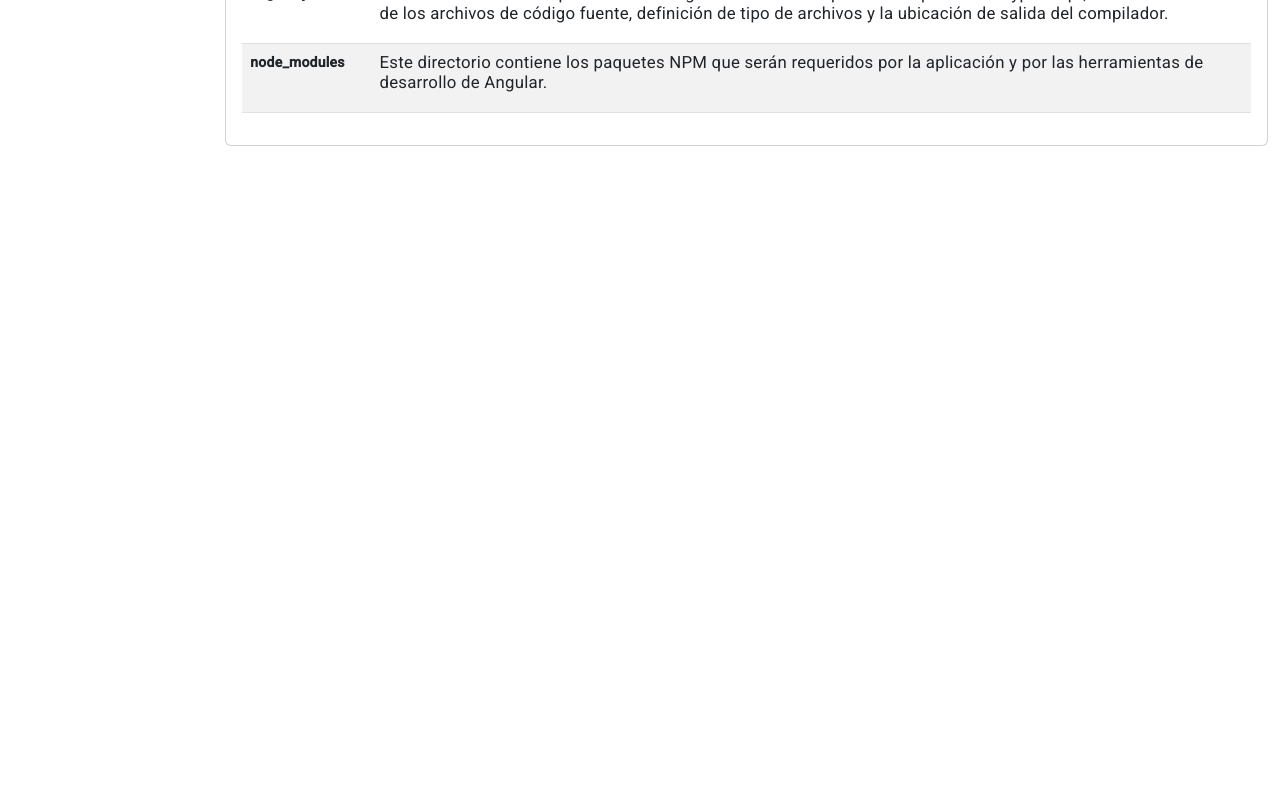
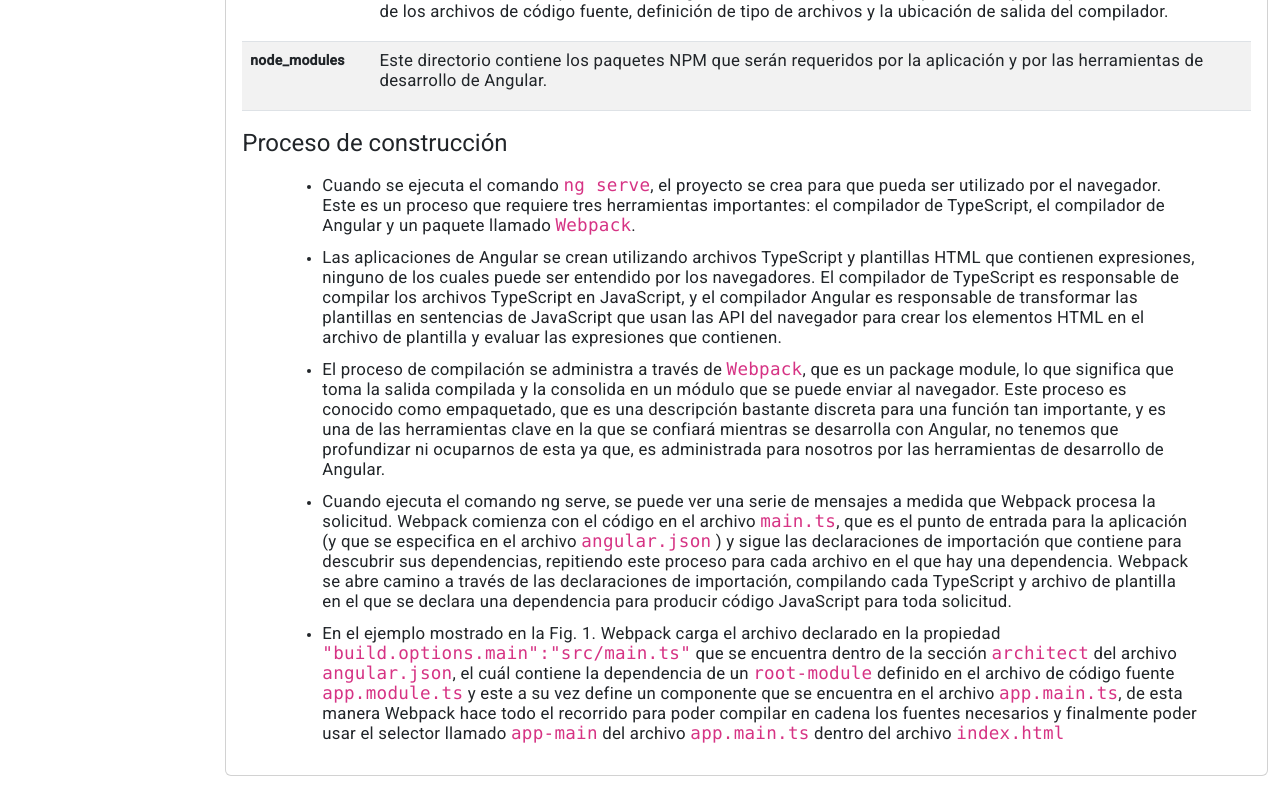
Before and after one commit to capgemini-salvgonz/pro-angular-5ed, an Angular app: page /home in a window 1280 px wide. Shown: the part 1358-2158 px from the top of the page. Before the commit the page ends 1528 px from the top, so only its background shows below. Built offline with nearby package versions, Linux system fonts and the light colour scheme.

Commit message:
proceso de construcción

```diff
--- a/src/app/components/home/home.component.html
+++ b/src/app/components/home/home.component.html
@@ -15,8 +15,7 @@
     <p class="mt-4 content-description">
       Fig. 1. Espacio de trabajo en un proyecto nuevo.
     </p>
-    <img src={{angularImg}} style="width: 90%; height: auto;"
-      alt="angular" />
+    <img src={{angularImg}} style="width: 90%; height: auto;" alt="angular" />
     <p class="content-description">
       Tabla. 1. Descripción básica de archivos y directorios en un proyecto nuevo.
     </p>
@@ -56,7 +55,8 @@
           <td> <strong>tsconfig.app.json</strong> </td>
           <td>
             <p>
-              Este archivo contiene opciones de configuración adicional para el compilador de TypeScript, como la ubicación de
+              Este archivo contiene opciones de configuración adicional para el compilador de TypeScript, como la
+              ubicación de
               los archivos de código fuente, definición de tipo de archivos y la ubicación de salida del compilador.
             </p>
           </td>
@@ -65,7 +65,8 @@
           <td> <strong>angular.json</strong> </td>
           <td>
             <p>
-              Este archivo contiene opciones de configuración adicional para el compilador de TypeScript, como la ubicación de
+              Este archivo contiene opciones de configuración adicional para el compilador de TypeScript, como la
+              ubicación de
               los archivos de código fuente, definición de tipo de archivos y la ubicación de salida del compilador.
             </p>
           </td>
@@ -74,12 +75,75 @@
           <td> <strong>node_modules</strong> </td>
           <td>
             <p>
-              Este directorio contiene los paquetes NPM que serán requeridos por la aplicación y por las herramientas de desarrollo
+              Este directorio contiene los paquetes NPM que serán requeridos por la aplicación y por las herramientas de
+              desarrollo
               de Angular.
             </p>
           </td>
         </tr>
       </tbody>
     </table>
+    <h1 class="card-title">Proceso de construcción</h1>
+    <ul style="margin-right: auto; margin-left: 3rem; width: 90%;">
+      <li>
+        <p>
+          Cuando se ejecuta el comando <code>ng serve</code>, el proyecto se crea para que pueda ser utilizado por el
+          navegador.
+          Este es un proceso que requiere tres herramientas importantes: el compilador de TypeScript, el compilador de
+          Angular
+          y un paquete llamado <code>Webpack</code>.
+        </p>
+      </li>
+
+      <li>
+        <p>
+          Las aplicaciones de Angular se crean utilizando archivos TypeScript y plantillas HTML que contienen
+          expresiones,
+          ninguno de los cuales puede ser entendido por los navegadores. El compilador de TypeScript es responsable de
+          compilar los archivos TypeScript en JavaScript, y el compilador Angular es responsable de transformar las
+          plantillas en sentencias de JavaScript que usan las API del navegador para crear los elementos HTML en el
+          archivo
+          de plantilla y evaluar las expresiones que contienen.
+        </p>
+      </li>
+      <li>
+        <p>
+          El proceso de compilación se administra a través de <code>Webpack</code>, que es un package module, lo que
+          significa
+          que toma la salida compilada y la consolida en un módulo que se puede enviar al navegador. Este proceso es
+          conocido como empaquetado, que es una descripción bastante discreta para una función tan importante,
+          y es una de las herramientas clave en la que se confiará mientras se desarrolla con Angular,
+          no tenemos que profundizar ni ocuparnos de esta ya que, es administrada para nosotros por
+          las herramientas de desarrollo de Angular.
+        </p>
+      </li>
+      <li>
+        <p>
+          Cuando ejecuta el comando ng serve, se puede ver una serie de mensajes a medida que Webpack procesa la
+          solicitud. Webpack comienza con el código en el archivo <code>main.ts</code>, que es el punto de entrada para
+          la aplicación
+          (y que se especifica en el archivo <code>angular.json</code> )
+          y sigue las declaraciones de importación que contiene para descubrir sus dependencias, repitiendo este proceso
+          para cada archivo en el que hay una dependencia. Webpack se abre camino a través de las declaraciones de
+          importación, compilando cada TypeScript y archivo de plantilla en el que se declara una dependencia para
+          producir código
+          JavaScript para toda solicitud.
+        </p>
+      </li>
+      <li>
+        <p>
+          En el ejemplo mostrado en la Fig. 1. Webpack carga el archivo declarado en la propiedad
+          <code>"build.options.main":"src/main.ts"</code> que se encuentra dentro de la sección <code>architect</code>
+          del archivo
+          <code>angular.json</code>, el cuál contiene la dependencia de un <code>root-module</code> definido en el archivo de código
+          fuente
+          <code>app.module.ts</code> y este a su vez define un componente que se encuentra en el archivo
+          <code>app.main.ts</code>,
+          de esta manera Webpack hace todo el recorrido para poder compilar en cadena los fuentes necesarios y
+          finalmente poder usar
+          el selector llamado <code>app-main</code> del archivo <code>app.main.ts</code> dentro del archivo <code>index.html</code>
+        </p>
+      </li>
+    </ul>
   </div>
 </div>
--- a/src/styles.css
+++ b/src/styles.css
@@ -14,6 +14,10 @@ p {
   font-size: 1.05rem;
 }
 
+p code{
+  font-size: 1.1rem;
+}
+
 p.content-description {
   font-size: 0.9rem;
   font-weight: bold;
```
